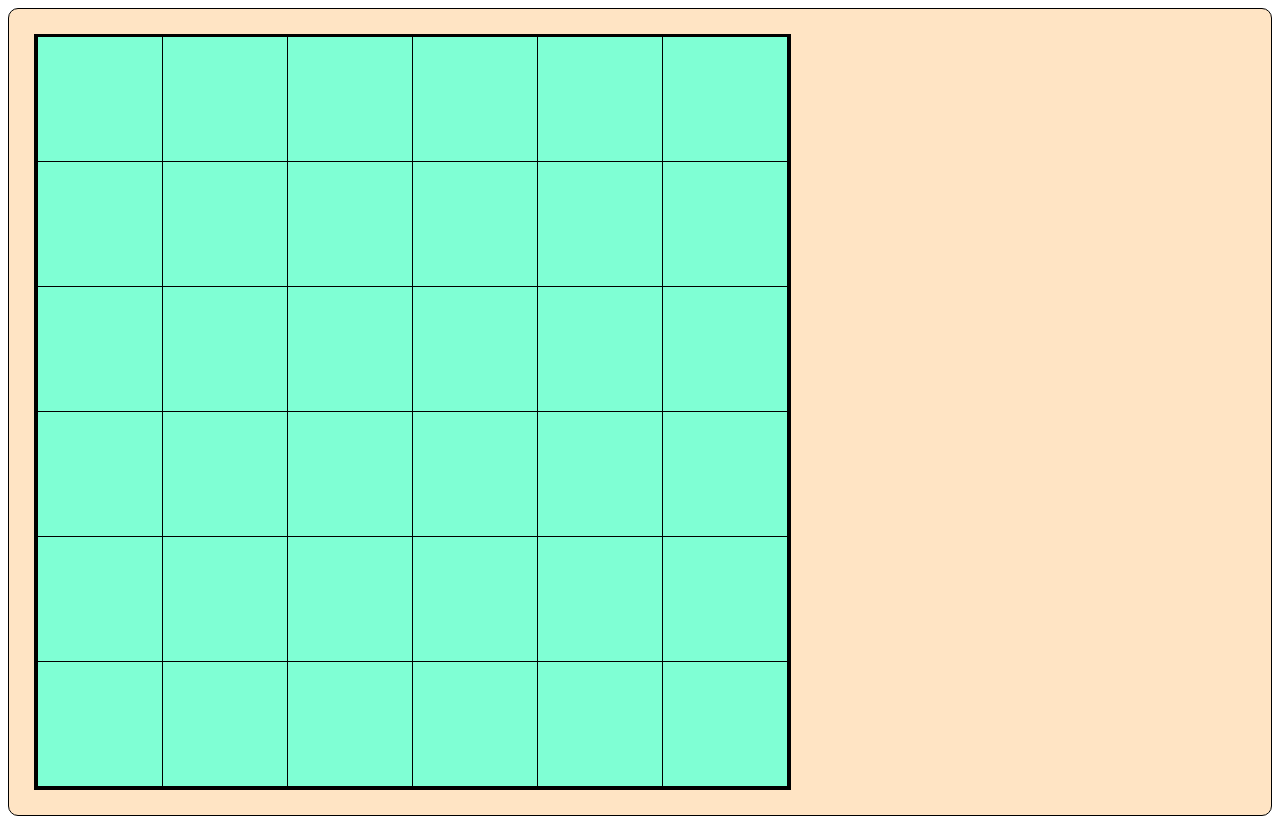
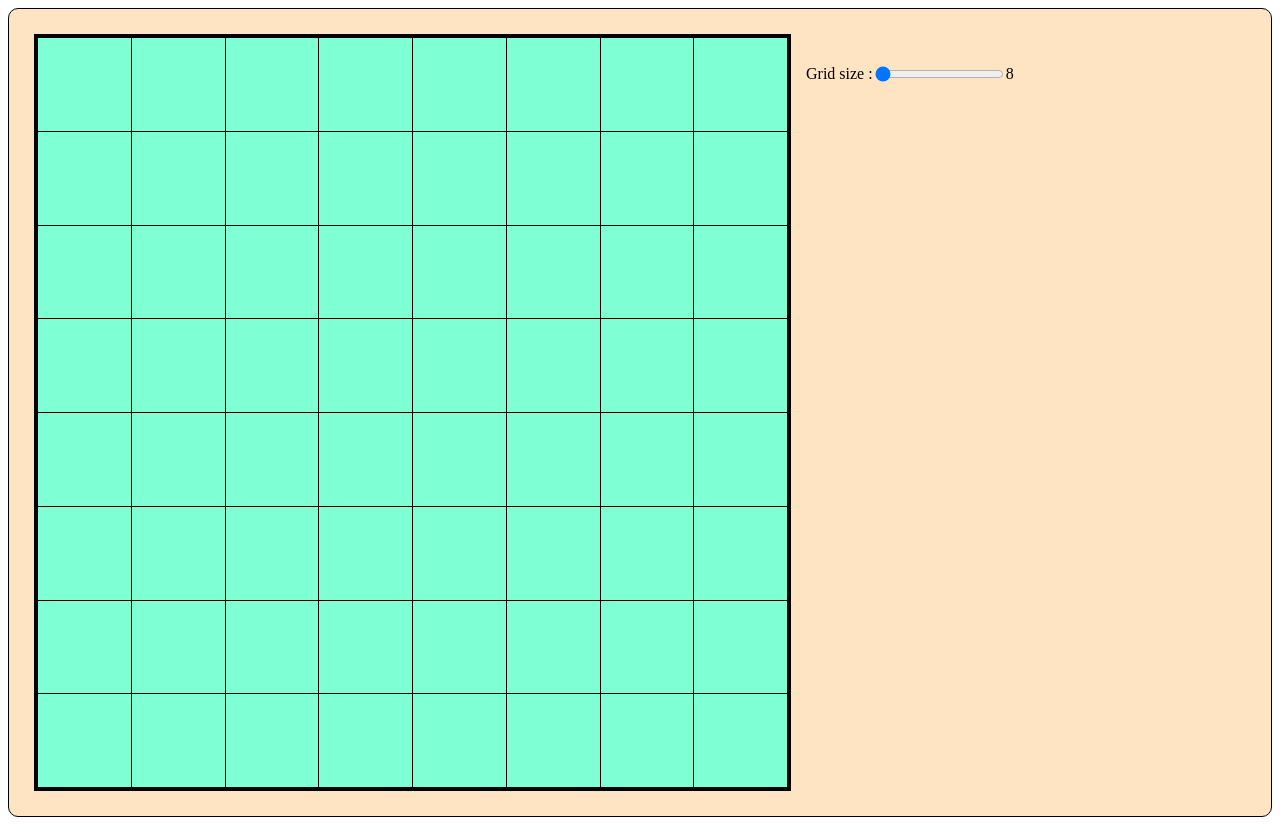
Before and after one commit to Mitrandir666/Etch-A-Sketch, a plain HTML site: page index.html in a window 1280 px wide. Drawn offline with Linux system fonts and the light colour scheme.

Commit message:
creating grid-size adjusting function and input slider

```diff
--- a/index.html
+++ b/index.html
@@ -10,6 +10,15 @@
 <body>
     <div id = "externalFrame">
         <div id = "gridField"></div>
+        <div id = "settingsField">
+            <div id = "optionsContainer">
+                <div id = "sliderContainer">
+                    <p>Grid size : </p>
+                    <input id = "slider" type = "range" min = "8" max = "100" value = "8" name = "slider"/>
+                    <label id = "sliderValue" for = "slider">8</label>
+                </div>
+            </div>
+        </div>
     </div>
 </body>
 </html>
--- a/script.js
+++ b/script.js
@@ -1,9 +1,27 @@
 const containerSize = 750 //container size 750 x 750 px
-let gridResolution = 6; // default grid resolution
+let gridResolution = 8; // default grid resolution
 
 const gridField = document.querySelector("#gridField");
+const settingsField = document.querySelector("#settingsField");
+const slider = document.querySelector('#slider');
+const sliderValue = document.querySelector('#sliderValue');
 
-// na razie petla testowa bez funkcji
+
+slider.addEventListener('input', setGrid);
+
+setGrid();
+makeGrid();
+
+
+function setGrid(){
+    sliderValue.innerText = slider.value;
+    gridResolution = slider.value;
+    makeGrid();
+}
+
+
+function makeGrid(){
+    gridField.innerHTML = '';// czysci poprzednie siatki aby ich nie nadpisywac tylko zaczynac od pustego i czystego pola
     for (let i=1; i<= gridResolution; i++){// tworzy poziome kontenery dla pojedynczych komorek
         let gridRow = document.createElement("div");
         gridRow.classList.add("gridRow");
@@ -19,5 +37,6 @@ for (let i=1; i<= gridResolution; i++){// tworzy poziome kontenery dla pojedyncz
             singleCell.style.width = (containerSize / gridResolution) - 1 + "px";
             singleCell.style.borderLeft = "1px solid black";
             gridRow.appendChild(singleCell);
-    }
         };
+    };
+};
--- a/styles.css
+++ b/styles.css
@@ -1,4 +1,5 @@
 #externalFrame{
+    display: flex;
     padding: 25px;
     background-color: bisque;
     border: 1px solid black;
@@ -10,4 +11,11 @@
     background-color: aquamarine;
     border: 3px solid black;
     border-right: 4px solid black;
+    border-top: 4px solid black;
 }
+#sliderContainer{
+    display: flex;
+    align-items: center;
+    justify-content: center;
+    padding: 15px;
+}
```
Lines whose indentation alone changed are shown as unchanged.
